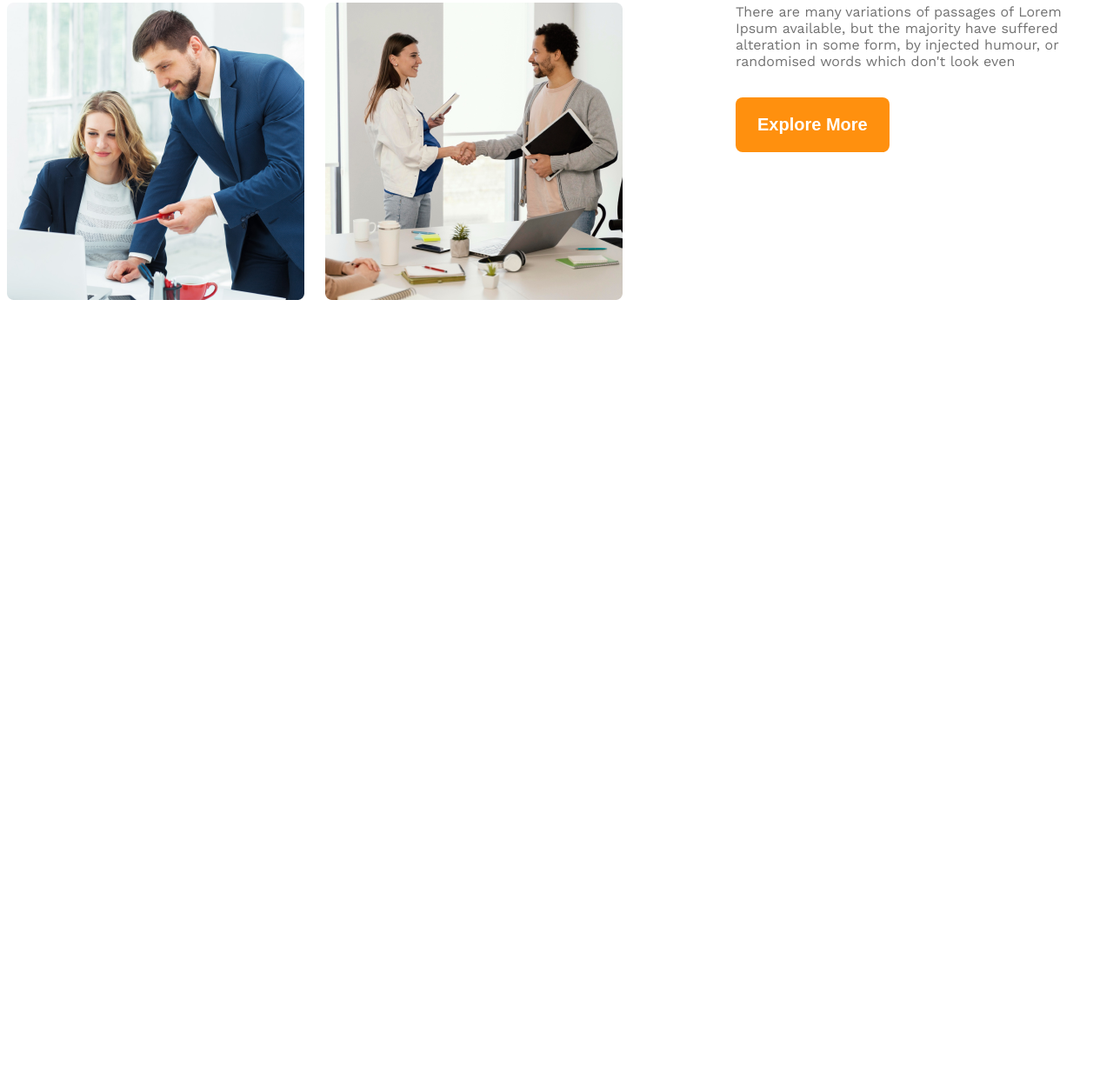
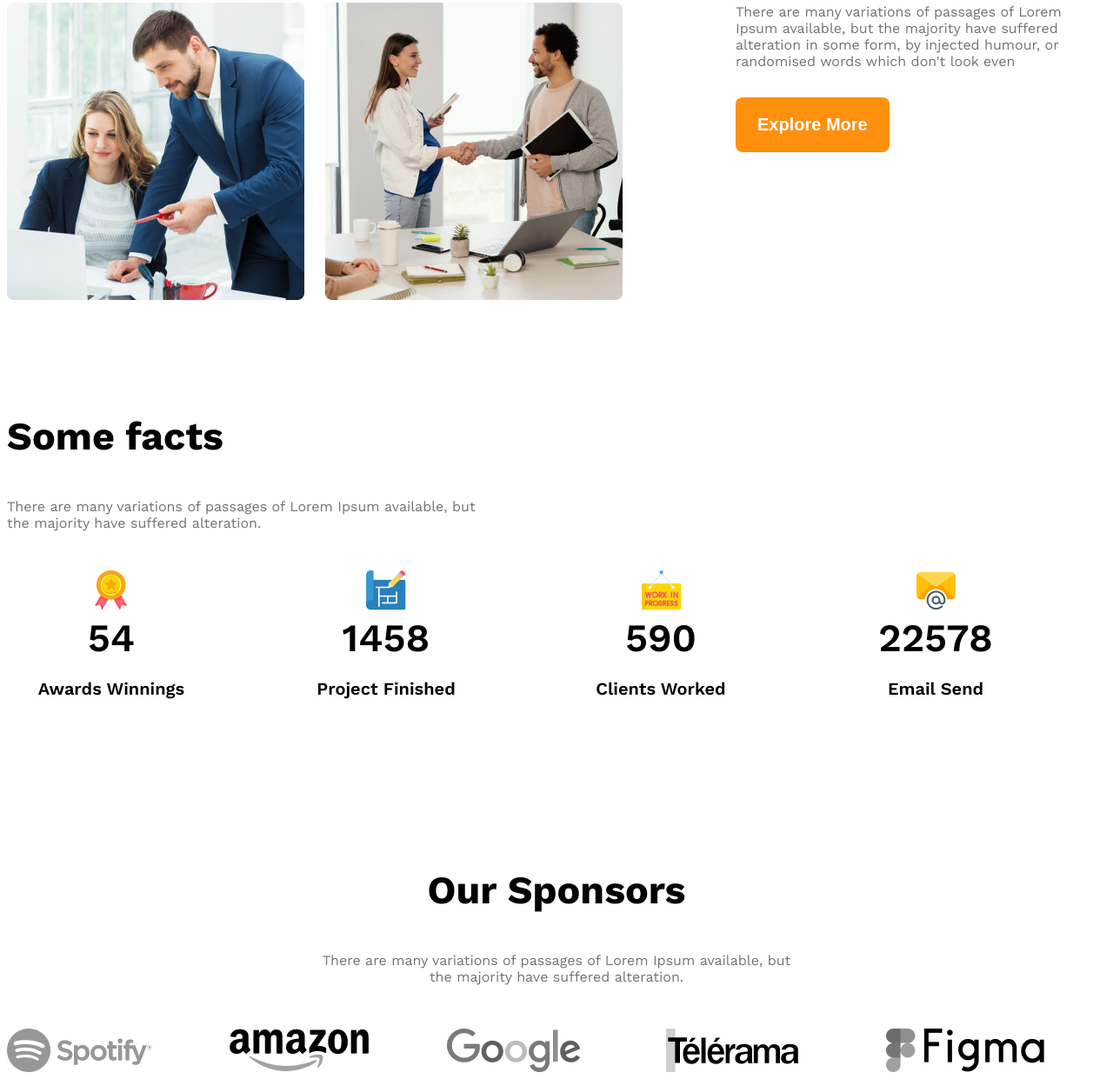
Before and after one commit to forhad823/g3-architect-website, a plain HTML site: page index.html in a window 1280 px wide. Shown: the part 1667-2908 px from the top of the page at 87% size. Before the commit the page ends 2020 px from the top, so only its background shows below. Drawn offline with nearby package versions, Linux system fonts and the light colour scheme.

Commit message:
updated the website

```diff
--- a/index.html
+++ b/index.html
@@ -40,6 +40,7 @@
     </header>
 
     <main>
+      <!-- ......... feature's head-quick list....... -->
       <section class="teams display-flex">
         <div class="team-img-container">
           <img src="images/team1.png" alt="" />
@@ -62,8 +63,60 @@
           <button class="btn-primary">Explore More</button>
         </div>
       </section>
+
+      <!--...........feature's you will love  ........... -->
+      <section></section>
+      <!------------Some facts----------------------------->
+      <section class="some-facts">
+        <h3 class="section-title">Some facts</h3>
+        <p class="text-light-gray fact-description">
+          There are many variations of passages of Lorem Ipsum available, but
+          the majority have suffered alteration.
+        </p>
+        <div class="facts-container">
+          <div class="fact-card display-flex">
+            <img class="fact-icon" src="images/icons/ribon.png" alt="ribon" />
+            <h4 class="fact-number">54</h4>
+            <h5 class="fact-name">Awards Winnings</h5>
+          </div>
+          <div class="fact-card display-flex">
+            <img
+              class="fact-icon"
+              src="images/icons/projects.png"
+              alt="prjects checked"
+            />
+            <h4 class="fact-number">1458</h4>
+            <h5 class="fact-name">Project Finished</h5>
+          </div>
+          <div class="fact-card display-flex">
+            <img class="fact-icon" src="images/icons/customers.png" alt="" />
+            <h4 class="fact-number">590</h4>
+            <h5 class="fact-name">Clients Worked</h5>
+          </div>
+          <div class="fact-card display-flex">
+            <img class="fact-icon" src="images/icons/email.png" alt="" />
+            <h4 class="fact-number">22578</h4>
+            <h5 class="fact-name">Email Send</h5>
+          </div>
+        </div>
+      </section>
+      <section class="our-sponsors">
+        <div class="sponsor-info">
+          <h3 class="section-title">Our Sponsors</h3>
+          <p class="text-light-gray">
+            There are many variations of passages of Lorem Ipsum available, but
+            the majority have suffered alteration.
+          </p>
+        </div>
+        <div class="sponsor-companies">
+          <img src="images/sponsors/spotify.png" alt="" />
+          <img src="images/sponsors/amazon.png" alt="" />
+          <img src="images/sponsors/google.png" alt="" />
+          <img src="images/sponsors/telerama.png" alt="" />
+          <img src="images/sponsors/figma.png" alt="" />
+        </div>
+      </section>
     </main>
-
     <footer></footer>
   </body>
 </html>
--- a/styles/architect.css
+++ b/styles/architect.css
@@ -40,6 +40,11 @@ main {
 main > section {
   margin-top: 130px;
 }
+.section-title {
+  font-size: 2.8rem;
+  font-weight: 700;
+}
+
 /*......... header styles...... */
 
 /* .......navbar related styles....... */
@@ -101,6 +106,51 @@ main > section {
 .feature-description {
   margin-bottom: 32px;
 }
+/* .....some facts related styles........ */
+.fact-card {
+  border: 1px sold #ff900e;
+  width: 240px;
+  height: 240px;
+  border-radius: 8px;
+  flex-direction: column;
+  align-items: center;
+  justify-content: center;
+  text-align: center;
+}
+.fact-number {
+  font-size: 2.8rem;
+  font-weight: 600;
+  margin-top: 5px;
+  margin-bottom: 10px;
+}
+
+.fact-name {
+  font-size: 1.25rem;
+  font-weight: 600;
+  margin-top: 10px;
+}
+.facts-container {
+  display: grid;
+  grid-template-columns: repeat(4, 1fr);
+}
+.fact-description {
+  max-width: 540px;
+}
+
+/*....sponsor related styles.....*/
+.sponsor-info {
+  max-width: 540px;
+  margin: 50px auto;
+  text-align: center;
+}
+.sponsor-companies {
+  display: grid;
+  grid-template-columns: repeat(5, 1fr);
+}
+.sponsor-companies img {
+  filter: grayscale(100%);
+}
+
 /* ........responsive media query for header section..... */
 
 @media screen and (max-width: 576px) {
@@ -109,11 +159,21 @@ main > section {
   .teams {
     flex-direction: column;
   }
-  .team-img-container {
-    grid-template-columns: repeat(1, 1fr);
+  .team-img-container,
+  .facts-container,
+  .sponsor-companies {
+    grid-template-columns: 1fr;
   }
   .our-features {
     margin-left: 20px;
+  }
+  .facts-container {
+    justify-items: center;
+    gap: 24px;
+  }
+  .sponsor-companies {
+    justify-items: center;
+    gap: 50px;
   }
 }
 /* for medium size devices */
@@ -124,4 +184,10 @@ main > section {
   .our-features {
     margin: 30px auto;
   }
+  .sponsor-companies,
+  .facts-container {
+    grid-template-columns: repeat(3, 1fr);
+    justify-items: center;
+    gap: 40px;
+  }
 }
```
